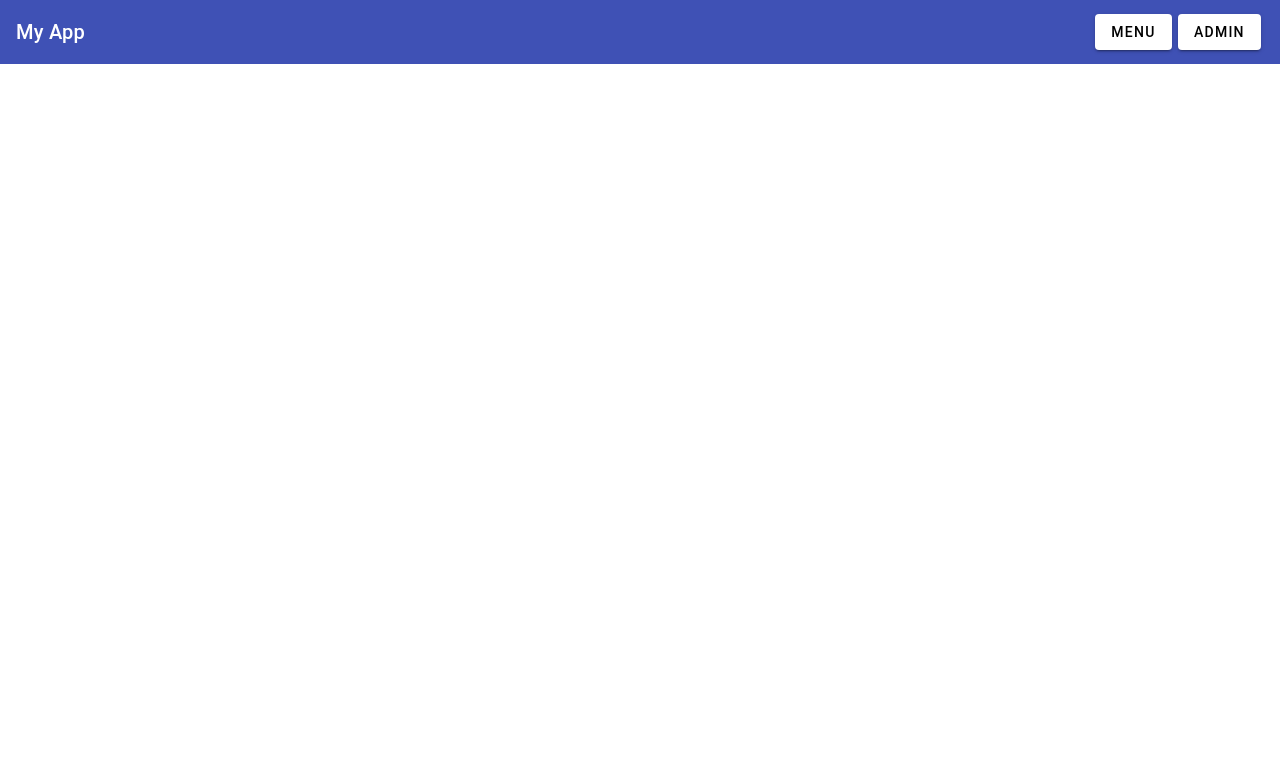
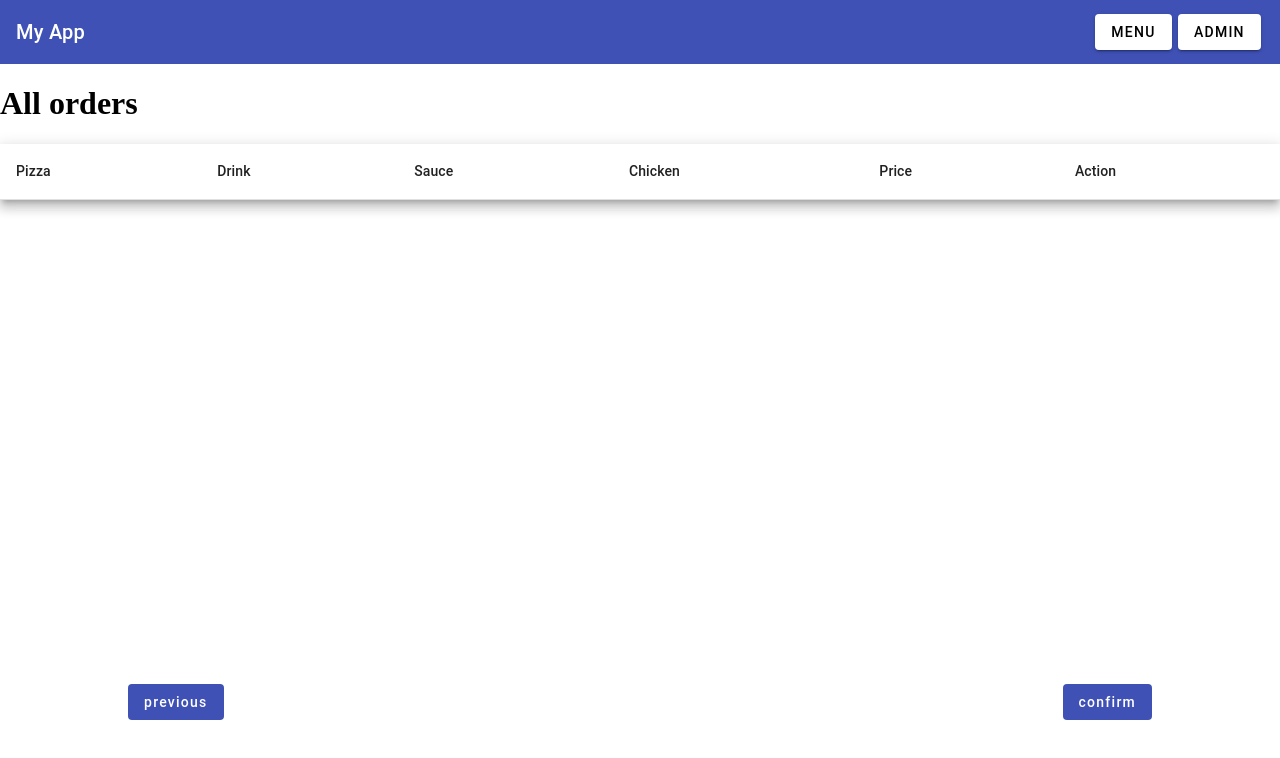
Before and after one commit to Nathanb-ecam/web_pizza_clients, an Angular app in the folder pizza_angular/: page /order in a window 1280 px wide. Before the commit this address led to /. Shown: the top 758 px of the page. Built offline with nearby package versions, Linux system fonts and the light colour scheme.

Commit message:
add page for order

```diff
--- a/pizza_angular/src/app/admin.service.ts
+++ b/pizza_angular/src/app/admin.service.ts
@@ -75,38 +75,38 @@ export class AdminService {
   }
 
   login(user: User): Observable<Token> {
-    return this.http.post<Token>(this.local_url+"/login",user);
+    return this.http.post<Token>(this.base_url+"/login",user);
   }
 
 
   // MENU SECTION
   getMenusExplicit(token:string):Observable<any>{
     let headers = httpOptions.headers.set("Authorization",`Bearer ${token}`)
-    return this.http.get<MenuExplicit>(this.local_url+"/menusExplicit",{headers:headers})
+    return this.http.get<MenuExplicit>(this.base_url+"/menusExplicit",{headers:headers})
   }
   addMenu(menu:Menu,token:string){
     let headers = httpOptions.headers.set("Authorization",`Bearer ${token}`)
-    return this.http.post(this.local_url+`/menus`,menu,{headers:headers})
+    return this.http.post(this.base_url+`/menus`,menu,{headers:headers})
   }
   modifyMenu(menu:Menu,id:number,token:string){
     let headers = httpOptions.headers.set("Authorization",`Bearer ${token}`)
-    return this.http.put(this.local_url+`/menu/${id}`,menu,{headers:headers})
+    return this.http.put(this.base_url+`/menu/${id}`,menu,{headers:headers})
   }
   deleteMenu(id:number,token:string){
     let headers = httpOptions.headers.set("Authorization",`Bearer ${token}`)
-    return this.http.delete(this.local_url+`/menu/${id}`,{headers:headers})
+    return this.http.delete(this.base_url+`/menu/${id}`,{headers:headers})
   }
 
 
 
   getClients(token:string):Observable<any>{
     let headers = httpOptions.headers.set("Authorization",`Bearer ${token}`)
-    return this.http.get(this.local_url+"/users",{headers:headers})
+    return this.http.get(this.base_url+"/users",{headers:headers})
   }
 
   getOrderExtras(token:string):Observable<any>{
     let headers = httpOptions.headers.set("Authorization",`Bearer ${token}`)
-    return this.http.get<OrderExtra>(this.local_url+"/orderextras",{headers:headers})
+    return this.http.get<OrderExtra>(this.base_url+"/orderextras",{headers:headers})
   }
 
 }
--- a/pizza_angular/src/app/app-routing.module.ts
+++ b/pizza_angular/src/app/app-routing.module.ts
@@ -3,6 +3,7 @@ import { RouterModule, Routes } from '@angular/router';
 import { HomeComponent } from './home/home.component';
 import { MenuComponent } from './menu/menu.component';
 import { AdminComponent } from './admin/admin.component';
+import { OrderComponent } from './order/order.component';
 import { SigninCardComponent } from './signin-card/signin-card.component';
 
 const routes: Routes = [
@@ -10,6 +11,7 @@ const routes: Routes = [
   {path:"home",component:HomeComponent},
   {path:"menu",component:MenuComponent},
   {path:"admin",component:AdminComponent},
+  {path:"order",component:OrderComponent},
 ];
 
 @NgModule({
--- a/pizza_angular/src/app/app.module.ts
+++ b/pizza_angular/src/app/app.module.ts
@@ -19,6 +19,7 @@ import { MatInputModule } from '@angular/material/input';
 import { provideAnimations } from '@angular/platform-browser/animations';
 import {MatCardModule} from '@angular/material/card';
 import {MatSelectModule} from '@angular/material/select';
+import { OrderComponent } from './order/order.component';
 
 @NgModule({
   declarations: [
@@ -28,6 +29,7 @@ import {MatSelectModule} from '@angular/material/select';
     AdminComponent,
     MenuEditComponent,
     SigninCardComponent,
+    OrderComponent,
   ],
   imports: [
     BrowserModule,
--- a/pizza_angular/src/app/menu/menu.component.css
+++ b/pizza_angular/src/app/menu/menu.component.css
@@ -5,3 +5,24 @@
   transform: translate(-50%, -50%);
   padding: 10px;
 }
+
+.buttons{
+  position: relative;
+  display: inline;
+}
+
+.cart{
+  display: inline-block;
+  justify-content: left;
+  position: fixed;
+  bottom: 10%;
+  left: 10%;
+}
+
+.validate{
+  display: inline-block;
+  justify-content: right;
+  position: fixed;
+  bottom: 10%;
+  right: 10%;
+}
--- a/pizza_angular/src/app/menu/menu.component.html
+++ b/pizza_angular/src/app/menu/menu.component.html
@@ -15,17 +15,17 @@
     <mat-form-field appearance="fill">
       <mat-label>Favorite drink</mat-label>
       <mat-select [(ngModel)]="selectedDrink" name="drink">
-        <mat-option *ngFor="let drink of drinks" [value]="drink.name">
+        <mat-option *ngFor="let drink of drinks" [value]="drink">
           {{drink.name}}
         </mat-option>
       </mat-select>
     </mat-form-field>
 
-    <h2>Select chicken</h2>
+    <h2>Select your chicken</h2>
     <mat-form-field appearance="fill">
       <mat-label>Favorite chicken</mat-label>
       <mat-select [(ngModel)]="selectedChicken" name="chicken">
-        <mat-option *ngFor="let chicken of chickens" [value]="chicken.name">
+        <mat-option *ngFor="let chicken of chickens" [value]="chicken">
           {{chicken.name}}
         </mat-option>
       </mat-select>
@@ -35,11 +35,20 @@
     <mat-form-field appearance="fill">
       <mat-label>Favorite sauce</mat-label>
       <mat-select [(ngModel)]="selectedSauce" name="sauce">
-        <mat-option *ngFor="let sauce of sauces" [value]="sauce.name">
+        <mat-option *ngFor="let sauce of sauces" [value]="sauce">
           {{sauce.name}}
         </mat-option>
       </mat-select>
     </mat-form-field>
     </div>
 
+    <div class="buttons">
+        <div class="cart">
+            <button mat-flat-button color="primary" (click)="addToCart(selectedPizza,selectedDrink,selectedChicken,selectedSauce)">add to cart</button>
+        </div>
+
+        <div class="validate">
+            <button mat-flat-button color="primary" routerLink="/order">validate orders</button>
+        </div>
+    </div>
 </form>
--- a/pizza_angular/src/app/menu/menu.component.ts
+++ b/pizza_angular/src/app/menu/menu.component.ts
@@ -1,5 +1,5 @@
 import { Component } from '@angular/core';
-import { Product,RestaurantService } from '../restaurant.service';
+import { Menu, Product,RestaurantService } from '../restaurant.service';
 
 
 
@@ -21,7 +21,6 @@ export class MenuComponent {
   selectedChicken:Product=new Product;
   selectedSauce:Product=new Product;
 
-  imageUrl:string="";
   constructor(private restauService : RestaurantService){
 
   }
@@ -67,4 +66,20 @@ export class MenuComponent {
       }
     )
   }
+
+  addToCart(pizza:Product, drink:Product, chicken:Product, sauce:Product){
+    let menu_items:Product[]= [pizza,drink,chicken,sauce];
+
+    for (var item of menu_items){
+      if (item.id == undefined) {
+        alert('please fill all field !');
+        return;
+      }
+    }
+
+    this.restauService.cart.push(menu_items);
+    alert('menu added to cart');
+  }
+
+
 }
--- /dev/null
+++ b/pizza_angular/src/app/order/order.component.css
@@ -0,0 +1,20 @@
+.buttons{
+    position: relative;
+    display: inline;
+  }
+
+  .previous{
+    display: inline-block;
+    justify-content: left;
+    position: fixed;
+    bottom: 10%;
+    left: 10%;
+  }
+
+  .confirm{
+    display: inline-block;
+    justify-content: right;
+    position: fixed;
+    bottom: 10%;
+    right: 10%;
+  }
--- /dev/null
+++ b/pizza_angular/src/app/order/order.component.html
@@ -0,0 +1,55 @@
+<form>
+    <div class="menu-title">
+        <h1>All orders</h1>
+    </div>
+
+    <table mat-table [dataSource]="orderDataSource" class="mat-elevation-z8">
+        <ng-container matColumnDef="Pizza">
+            <th mat-header-cell *matHeaderCellDef> Pizza </th>
+            <td mat-cell *matCellDef="let order"> {{order[0].name}} </td>
+        </ng-container>
+        <ng-container matColumnDef="Drink">
+            <th mat-header-cell *matHeaderCellDef> Drink </th>
+            <td mat-cell *matCellDef="let order"> {{order[1].name}} </td>
+        </ng-container>
+        <ng-container matColumnDef="Sauce">
+            <th mat-header-cell *matHeaderCellDef> Sauce </th>
+            <td mat-cell *matCellDef="let order"> {{order[3].name}} </td>
+        </ng-container>
+        <ng-container matColumnDef="Chicken">
+            <th mat-header-cell *matHeaderCellDef> Chicken </th>
+            <td mat-cell *matCellDef="let order"> {{order[2].name}} </td>
+        </ng-container>
+
+        <ng-container matColumnDef="Price">
+            <th mat-header-cell *matHeaderCellDef> Price </th>
+            <td mat-cell *matCellDef="let order"> {{order[0].price+order[1].price+order[2].price+order[3].price}} </td>
+        </ng-container>
+
+        <ng-container matColumnDef="action">
+            <th mat-header-cell *matHeaderCellDef> Action </th>
+            <td mat-cell *matCellDef="let order">
+                <button mat-icon-button color="warn" (click)="deleteMenu(order)">
+                    <mat-icon>delete</mat-icon>
+                </button>
+            </td>
+        </ng-container>
+
+
+
+        <tr mat-header-row *matHeaderRowDef="columnsToDisplay"></tr>
+        <tr mat-row *matRowDef="let row; columns: columnsToDisplay;"></tr>
+
+    </table>
+
+
+    <div class="buttons">
+        <div class="previous">
+            <button mat-flat-button color="primary" routerLink="/menu">previous</button>
+        </div>
+
+        <div class="confirm">
+            <button mat-flat-button color="primary" (click)="validate()" >confirm</button>
+        </div>
+    </div>
+</form>
--- /dev/null
+++ b/pizza_angular/src/app/order/order.component.ts
@@ -0,0 +1,45 @@
+import { Component } from '@angular/core';
+import { Menu,RestaurantService } from '../restaurant.service';
+import { AdminService } from '../admin.service';
+
+@Component({
+  selector: 'app-order',
+  templateUrl: './order.component.html',
+  styleUrls: ['./order.component.css']
+})
+export class OrderComponent {
+
+  orderDataSource:any='';
+  columnsToDisplay:string[] = [ 'Pizza','Drink','Sauce','Chicken','Price','action'];
+
+  constructor(private adminService : AdminService,
+    private restauService : RestaurantService){
+
+  }
+  validate(){
+    if (this.restauService.cart.length == 0){
+        alert('please add something to cart!');
+        return;
+    }
+    else{
+      for (var item of this.restauService.cart){
+        let selectedMenu: Menu={"idSauce":item[3].id,"idChicken":item[2].id,"idPizza":item[0].id,"idDrink":item[1].id}
+        this.restauService.addMenu(selectedMenu)
+      }
+    }
+  }
+
+  ngOnInit(){
+    this.loadCart();
+  }
+
+  loadCart(){
+    this.orderDataSource=this.restauService.cart;
+  }
+
+  deleteMenu(order:any){
+    const emplacement = this.restauService.cart.indexOf(order);
+    this.restauService.cart.splice(emplacement,1);
+    this.loadCart();
+  }
+}
--- a/pizza_angular/src/app/restaurant.service.ts
+++ b/pizza_angular/src/app/restaurant.service.ts
@@ -31,6 +31,7 @@ export class RestaurantService {
   base_url = "http://pat.infolab.ecam.be:60836/api"
   local_url ="http://localhost:80/api"
 
+  cart: any[] = [];
 
   constructor(private http : HttpClient) {
 
@@ -58,6 +59,8 @@ export class RestaurantService {
     return this.http.post(this.base_url+"/menus",menu);
   }
 
-
+  getOrders():Observable<any>{
+    return this.http.get(this.base_url+"/orders")
+  }
 
 }
```
Also changed, not shown: 1 other file (tests, documents, lock files or other folders).
